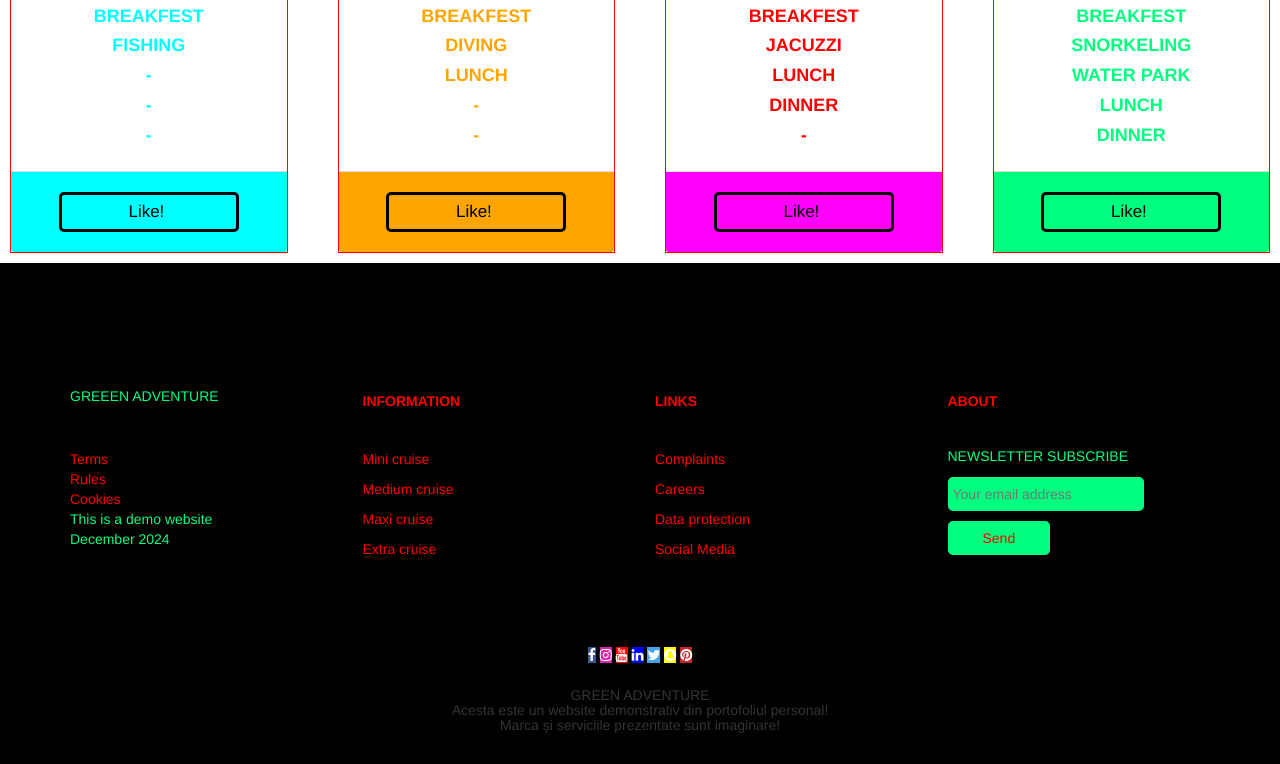
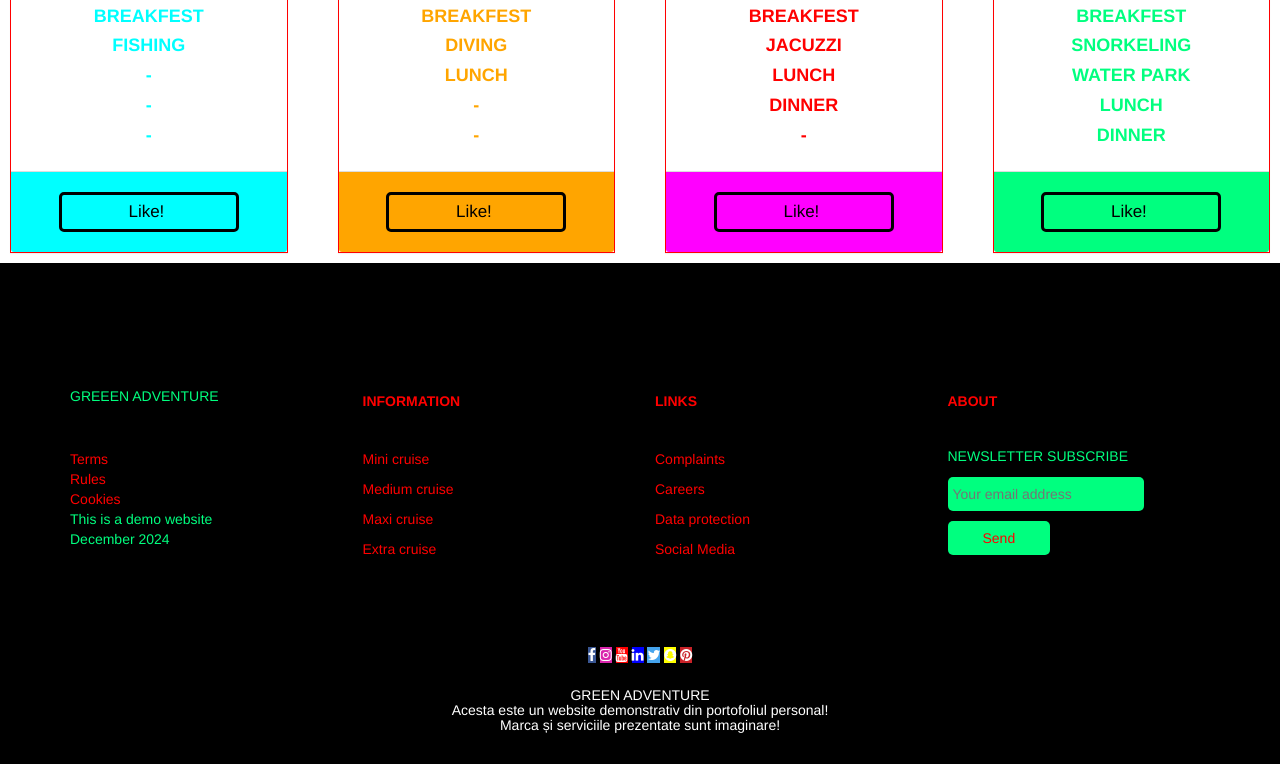
Before and after one commit to Cristian-Tr/Green-escapade, a plain HTML site: page index.html in a window 1280 px wide. Shown: the part 2592-3356 px from the top of the page. Drawn offline with nearby package versions, Linux system fonts and the light colour scheme.

Commit message:
Add files via upload

```diff
--- a/index.html
+++ b/index.html
@@ -373,7 +373,7 @@
     </div><br>
 
 
-    <h5 style="margin-top: 3px; text-align: center;">GREEN ADVENTURE<br>Acesta este un website demonstrativ din
+    <h5 style="color: white; margin-top: 3px; text-align: center;">GREEN ADVENTURE<br>Acesta este un website demonstrativ din
       portofoliul
       personal!<br>Marca
       și serviciile prezentate sunt imaginare!<br>
```
